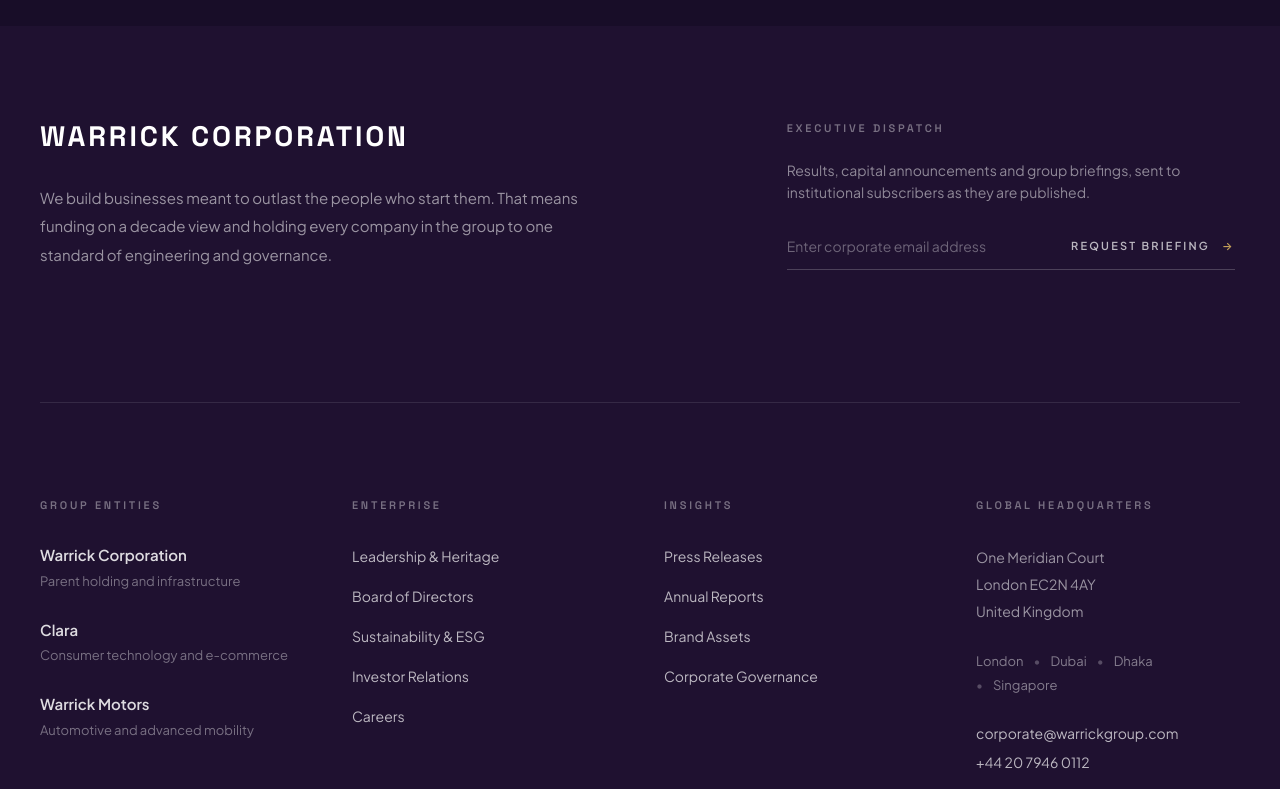
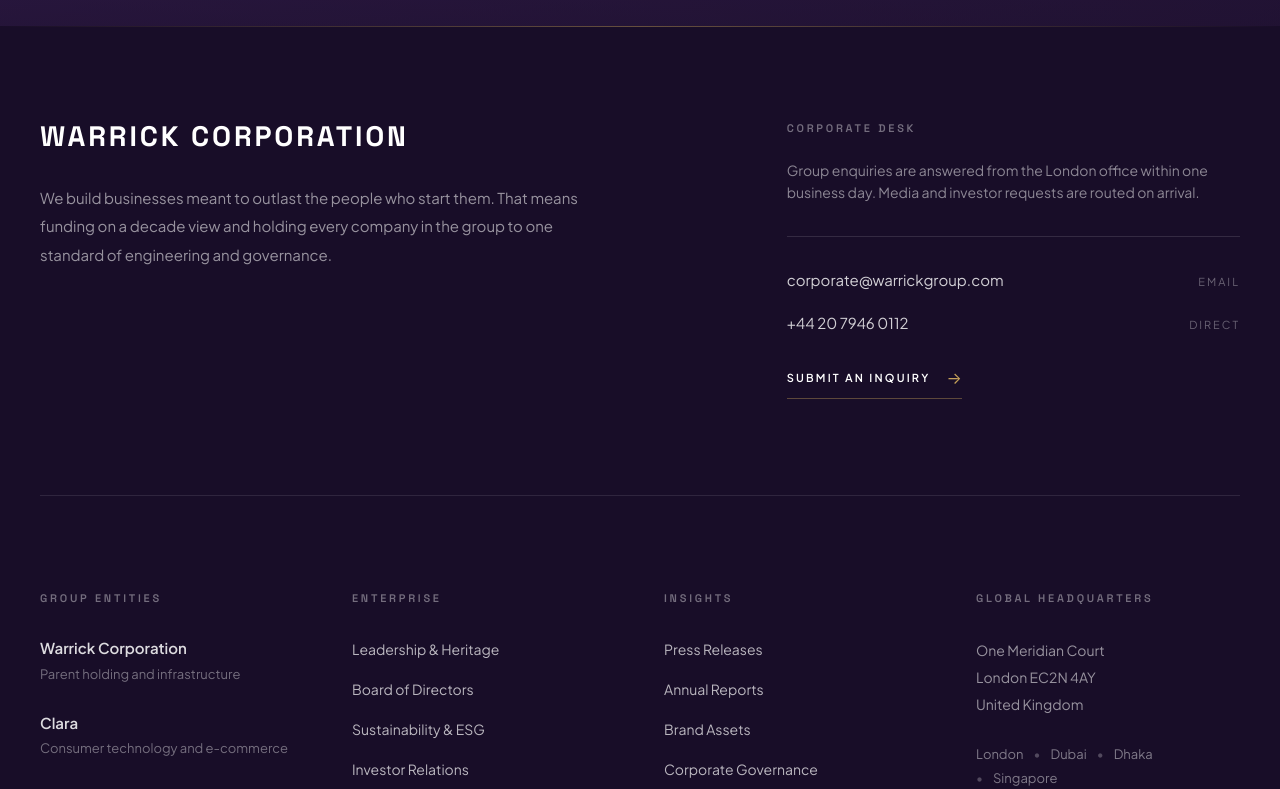
Before and after one commit to sifatbro786/warrick-frontend, a React (Vite) app: page / in a window 1280 px wide. Shown: the part 8000-8789 px from the top of the page. Built offline with nearby package versions, Linux system fonts and the light colour scheme.

Commit message:
change footer

```diff
--- a/src/components/common/Footer.jsx
+++ b/src/components/common/Footer.jsx
@@ -1,4 +1,3 @@
-import { useId, useState } from "react";
 import { Link } from "react-router-dom";
 import {
   footerColumns,
@@ -6,6 +5,7 @@ import {
   footerLegal,
   headOffice,
   operationalStatus,
+  primaryCta,
 } from "../../data/navigationData";
 
 /* ==========================================================================
@@ -24,99 +24,40 @@ function ColumnHeading({ id, children }) {
 }
 
 /* ==========================================================================
-   DispatchForm
-   --------------------------------------------------------------------------
-   A rule and a text button, nothing else.
-
-   There is no subscription endpoint in this project yet. Rather than confirm
-   a signup that never happened, the default submit hands the request to the
-   corporate inbox over mailto, which actually reaches a person today. Pass
-   `onSubscribe` once a real endpoint exists and that path takes over.
-   ========================================================================== */
-function DispatchForm({ onSubscribe }) {
-  const inputId = useId();
-  const [email, setEmail] = useState("");
-  const [sent, setSent] = useState(false);
-
-  const handleSubmit = (event) => {
-    event.preventDefault();
-    const address = email.trim();
-    if (!address) return;
-
-    if (onSubscribe) {
-      onSubscribe(address);
-      setSent(true);
-      setEmail("");
-      return;
-    }
-
-    const subject = encodeURIComponent("Executive Dispatch briefing request");
-    const body = encodeURIComponent(
-      `Please add this address to the Executive Dispatch list:\n\n${address}\n`,
-    );
-    window.location.href = `mailto:${headOffice.email}?subject=${subject}&body=${body}`;
-    setSent(true);
-    setEmail("");
-  };
-
-  return (
-    <form onSubmit={handleSubmit} className="mt-8 max-w-md">
-      <label htmlFor={inputId} className="sr-only">
-        Corporate email address for the executive dispatch
-      </label>
-
-      <div className="flex items-center gap-6 border-b border-white/20 pb-3 transition-colors duration-500 ease-premium focus-within:border-gold/70">
-        <input
-          id={inputId}
-          type="email"
-          required
-          autoComplete="email"
-          spellCheck="false"
-          value={email}
-          onChange={(event) => setEmail(event.target.value)}
-          placeholder="Enter corporate email address"
-          className="min-w-0 flex-1 bg-transparent text-[14px] text-white placeholder:text-white/35 focus:outline-none"
-        />
-
-        <button
-          type="submit"
-          className="group inline-flex shrink-0 items-center gap-3 text-[11px] font-semibold tracking-[0.2em] text-white/70 uppercase transition-colors duration-500 ease-premium hover:text-gold-light focus-visible:text-gold-light"
-        >
-          Request Briefing
-          <span
-            aria-hidden="true"
-            className="text-gold transition-transform duration-500 ease-premium group-hover:translate-x-1.5"
-          >
-            &rarr;
-          </span>
-        </button>
-      </div>
-
-      {/* Announced politely so a screen reader hears the outcome without the
-          focus being yanked out of the form. */}
-      <p aria-live="polite" className="mt-4 min-h-5 text-[12px] text-white/45">
-        {sent
-          ? "Your mail client should open with the request ready to send."
-          : null}
-      </p>
-    </form>
-  );
-}
-
-/* ==========================================================================
    Footer
    --------------------------------------------------------------------------
-   Deep royal ground, hairlines at 10% white, and nothing else structural.
+   Matte royal ground, hairlines at 10% white, and nothing else structural.
    Mounted in SiteLayout rather than on a page, so every route carries it.
+
+   GROUND — the footer is the darkest surface on the site (`royal-dark`) and
+   is deliberately flat: no wash, no gradient. InquiryCTA directly above it
+   sits a step lighter on `royal` and is lit. See the GROUND note in
+   InquiryCTA.jsx before changing either one — they are one decision.
+
+   NO CAPTURE — there is no email field here on purpose. A newsletter input
+   in the footer only pays off with a real list, a double opt-in and a
+   consent record behind it; without those it is a form that quietly drops
+   addresses on the floor. Every route to a person is a link to a page that
+   owns the transaction. If a dispatch list is commissioned later, it belongs
+   on /investor-relations with the compliance copy beside it, not here.
    ========================================================================== */
-export default function Footer({ onSubscribe }) {
+export default function Footer() {
   /* Computed rather than written in, so the notice never goes stale. */
   const year = new Date().getFullYear();
 
   return (
-    <footer className="bg-royal-deep">
+    <footer className="relative bg-royal-dark">
+      {/* Seam. A gold hairline that fades out at both ends, so the boundary
+          with whatever dark section precedes the footer is stated once,
+          quietly, instead of being left to a value step the eye can miss on a
+          dim display. Decorative and non-interactive. */}
+      <div
+        aria-hidden="true"
+        className="pointer-events-none absolute inset-x-0 top-0 h-px bg-linear-to-r from-transparent via-gold/45 to-transparent"
+      />
+
       <div className="mx-auto max-w-360 px-5 sm:px-6 lg:px-10">
-        {/* ============ Statement and dispatch ============ */}
+        {/* ============ Statement and corporate desk ============ */}
         <div className="grid gap-12 border-b border-white/10 py-20 lg:grid-cols-12 lg:gap-x-20 lg:py-24">
           <div className="lg:col-span-6">
             <Link to="/" className="group inline-block">
@@ -132,17 +73,59 @@ export default function Footer({ onSubscribe }) {
             </p>
           </div>
 
+          {/* The desk replaces the old signup block. Same slot, same weight,
+              but every element here resolves to a monitored destination: two
+              live channels and one route to the contact page. The address and
+              hubs stay down in the directory column, so nothing is printed
+              twice. */}
           <div className="lg:col-span-5 lg:col-start-8">
-            <ColumnHeading id="footer-dispatch">
-              Executive Dispatch
-            </ColumnHeading>
+            <ColumnHeading id="footer-desk">Corporate Desk</ColumnHeading>
 
             <p className="mt-6 max-w-[42ch] text-[14px] leading-relaxed text-white/50">
-              Results, capital announcements and group briefings, sent to
-              institutional subscribers as they are published.
+              Group enquiries are answered from the London office within one
+              business day. Media and investor requests are routed on arrival.
             </p>
 
-            <DispatchForm onSubscribe={onSubscribe} />
+            <div className="mt-8 space-y-5 border-t border-white/12 pt-8">
+              <a
+                href={`mailto:${headOffice.email}`}
+                className="group flex items-baseline justify-between gap-6 text-[15px]"
+              >
+                <span className="text-white/80 transition-colors duration-500 ease-premium group-hover:text-gold-light">
+                  {headOffice.email}
+                </span>
+                <span className="shrink-0 text-[11px] tracking-[0.18em] text-white/35 uppercase">
+                  Email
+                </span>
+              </a>
+
+              <a
+                href={`tel:${headOffice.phone.replace(/\s+/g, "")}`}
+                className="group flex items-baseline justify-between gap-6 text-[15px]"
+              >
+                <span className="text-white/80 transition-colors duration-500 ease-premium group-hover:text-gold-light">
+                  {headOffice.phone}
+                </span>
+                <span className="shrink-0 text-[11px] tracking-[0.18em] text-white/35 uppercase">
+                  Direct
+                </span>
+              </a>
+            </div>
+
+            <Link
+              to={primaryCta.path}
+              className="group mt-8 inline-flex items-center gap-4 border-b border-gold/40 pb-2 transition-colors duration-500 ease-premium hover:border-gold"
+            >
+              <span className="text-[11px] font-semibold tracking-[0.2em] text-white uppercase">
+                Submit an Inquiry
+              </span>
+              <span
+                aria-hidden="true"
+                className="text-gold transition-transform duration-500 ease-premium group-hover:translate-x-1.5"
+              >
+                &rarr;
+              </span>
+            </Link>
           </div>
         </div>
 
@@ -195,7 +178,10 @@ export default function Footer({ onSubscribe }) {
             </nav>
           ))}
 
-          {/* Headquarters is prose and contact detail, not a link list. */}
+          {/* Headquarters is prose, not a link list — and not contact detail
+              either any more: the email and phone moved up to the Corporate
+              Desk when the signup block came out, so this column is the
+              registered office and the operating hubs only. */}
           <div className="lg:col-span-3">
             <ColumnHeading id="footer-headquarters">
               {headOffice.title}
@@ -223,21 +209,6 @@ export default function Footer({ onSubscribe }) {
                 </span>
               ))}
             </p>
-
-            <div className="mt-7 space-y-2 text-[14px]">
-              <a
-                href={`mailto:${headOffice.email}`}
-                className="block text-white/70 transition-colors duration-300 ease-premium hover:text-gold-light"
-              >
-                {headOffice.email}
-              </a>
-              <a
-                href={`tel:${headOffice.phone.replace(/\s+/g, "")}`}
-                className="block text-white/70 transition-colors duration-300 ease-premium hover:text-gold-light"
-              >
-                {headOffice.phone}
-              </a>
-            </div>
           </div>
         </div>
 
--- a/src/components/sections/InquiryCTA.jsx
+++ b/src/components/sections/InquiryCTA.jsx
@@ -12,6 +12,23 @@ const EASE = [0.22, 1, 0.36, 1];
    dedicated page, and a two-field teaser on a landing page only ever collects
    half an enquiry. Each channel is a full-width row so the hit area matches
    how deliberate the click is.
+
+   GROUND — read this before changing the background.
+   This block and the footer directly beneath it are the only two dark
+   surfaces at the end of the page, so they have to separate on their own;
+   there is no light section between them to do it for them. The separation
+   is deliberately carried by two things at once, because either alone is too
+   weak on a dark screen:
+
+     · Value — this section sits on `royal` (#2e1a47), the footer drops to
+       `royal-dark` (#180d28). Roughly eight points of L*, which is the
+       smallest step that still reads as two planes rather than one.
+     · Finish — this section is lit (a directional wash from royal-light),
+       the footer is matte and flat. A lit panel over a matte one is what
+       actually sells the seam; the value step alone is not enough.
+
+   Keep both. If this ever moves back onto `royal-dark`, the footer will
+   fuse with it again.
    ========================================================================== */
 export default function InquiryCTA() {
   const shouldReduceMotion = useReducedMotion();
@@ -26,7 +43,19 @@ export default function InquiryCTA() {
   };
 
   return (
-    <section aria-labelledby="inquiries-heading" className="bg-royal-dark">
+    <section
+      aria-labelledby="inquiries-heading"
+      className="relative isolate overflow-hidden bg-royal"
+    >
+      {/* Directional wash. Light enters top-left, where the statement is, and
+          falls away toward the footer — so the block reads as a lit panel and
+          its bottom edge is already darker than its top by the time the
+          footer's matte ground begins. */}
+      <div aria-hidden="true" className="pointer-events-none absolute inset-0 -z-10">
+        <div className="absolute inset-0 bg-linear-to-br from-royal-light/45 via-royal/0 to-royal-deep/70" />
+        <div className="absolute inset-x-0 bottom-0 h-40 bg-linear-to-t from-royal-deep/60 to-transparent" />
+      </div>
+
       <motion.div
         initial="hidden"
         whileInView="show"
```
